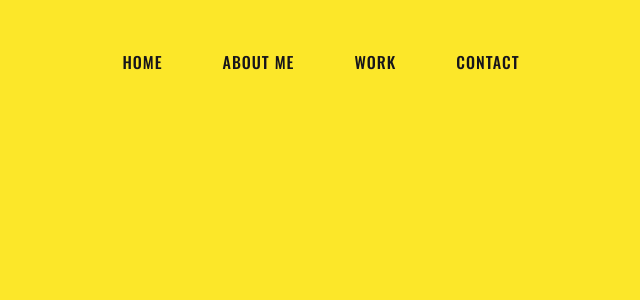
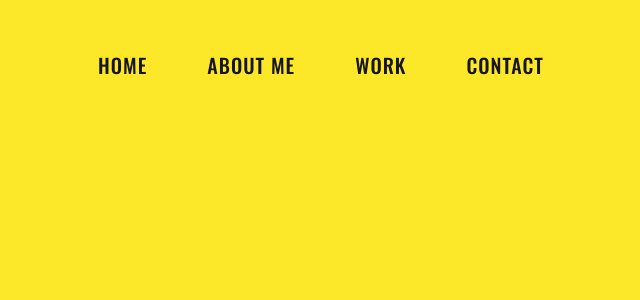
Before and after one commit to vivicowan/vivi-cowan, a React (Create React App) app: page / in a window 1280 px wide. Shown: the top 300 px of the page, without its empty margins (319-959 px from the left). Built offline with nearby package versions, Linux system fonts and the light colour scheme.

Commit message:
Made font size bigger and changed function

```diff
--- a/src/components/Menu/Menu.js
+++ b/src/components/Menu/Menu.js
@@ -2,7 +2,7 @@ import React from "react";
 import { Link } from "react-router-dom";
 import "./Menu.scss";
 
-function Menu() {
+const Menu = () => {
   return (
     <div className="container">
       <div className="back"></div>
@@ -22,6 +22,6 @@ function Menu() {
       </nav>
     </div>
   );
-}
+};
 
 export default Menu;
--- a/src/components/Menu/Menu.scss
+++ b/src/components/Menu/Menu.scss
@@ -27,7 +27,7 @@ nav a{
   text-decoration:none;
   color:#16151b;
   margin:0 15px;
-  font-size:16px;
+  font-size:20px;
   letter-spacing:1px;
   position:relative;
   display:inline-block;
```
